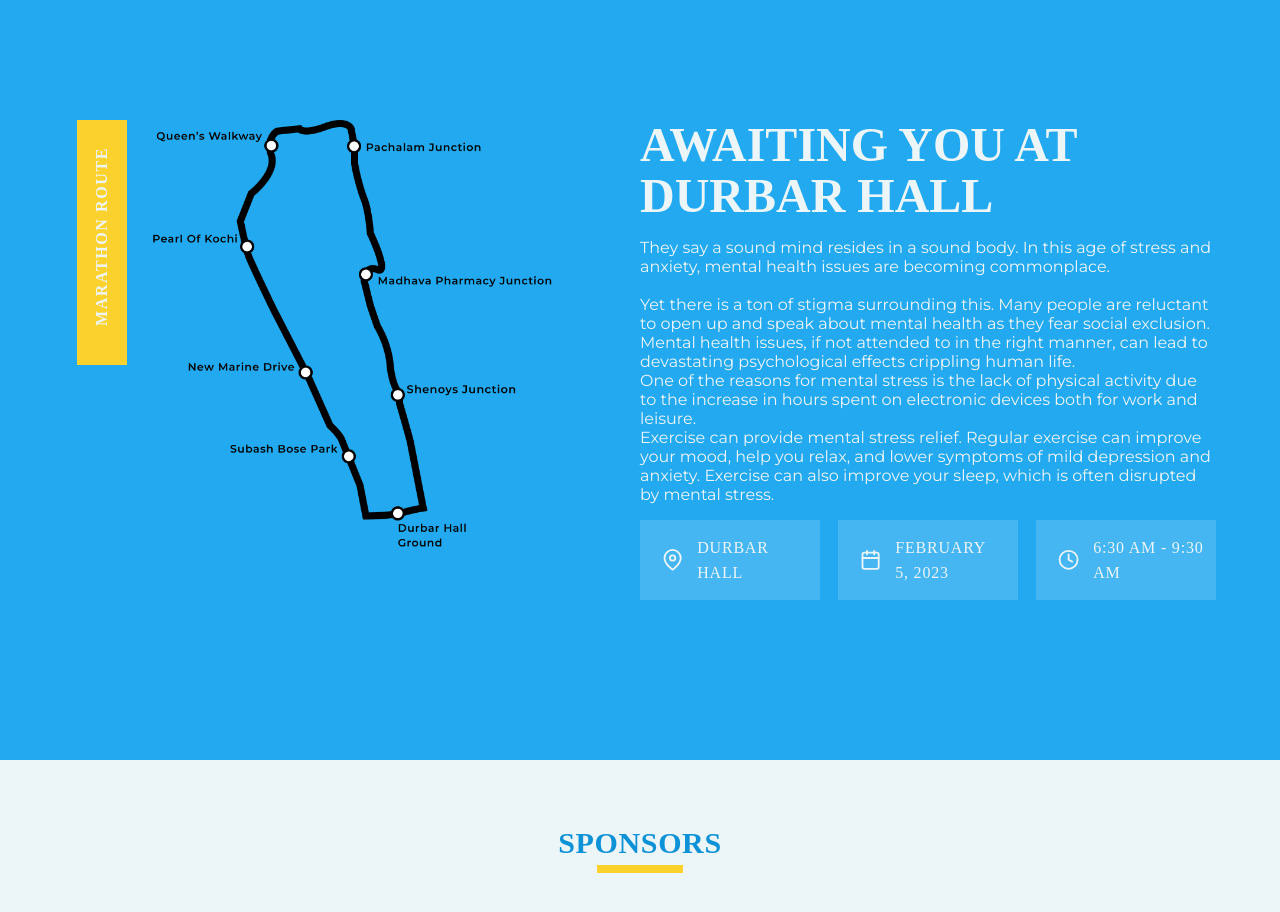
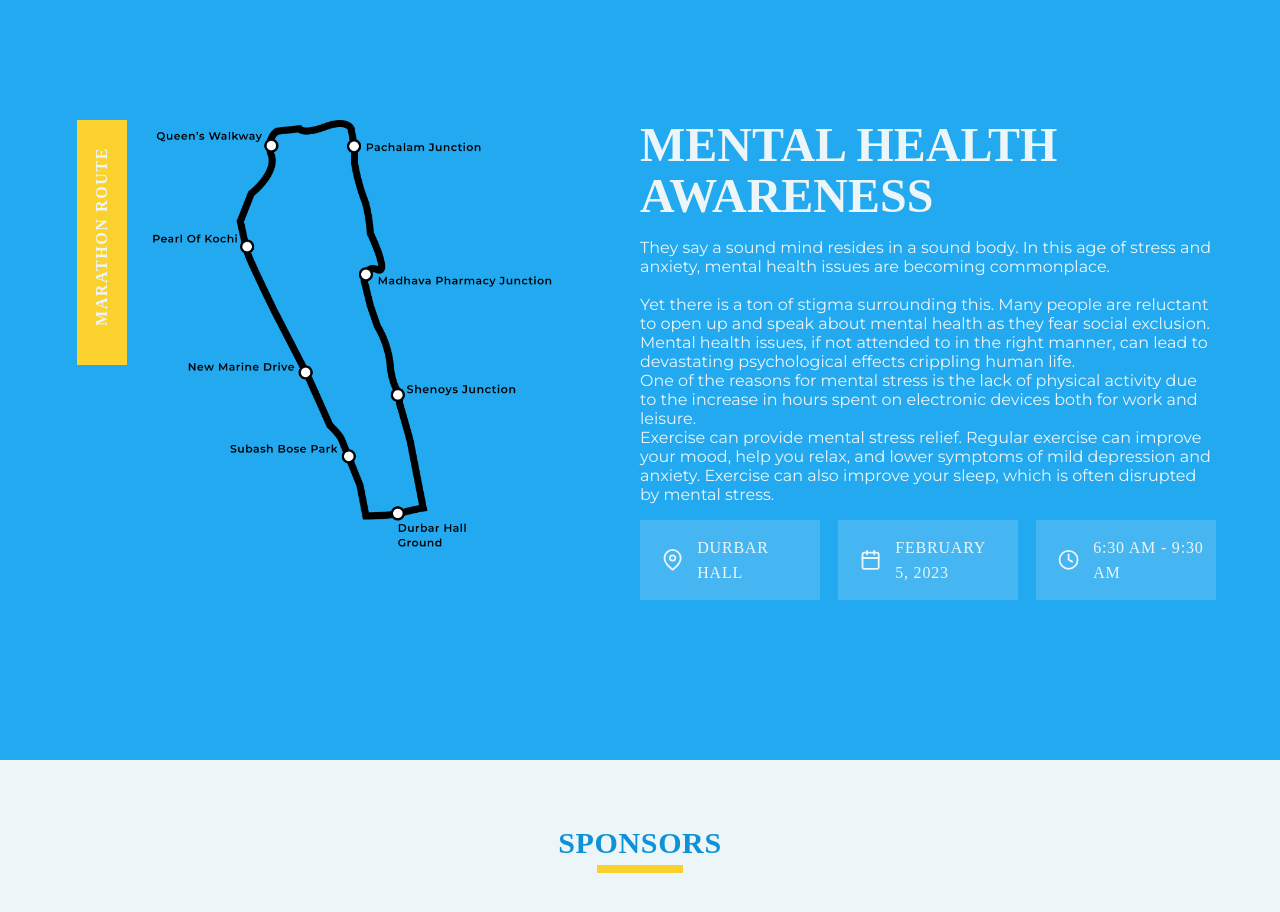
Before and after one commit to Excel2022Web/marathon, a React (Create React App) app: page / in a window 1280 px wide. Shown: the part 840-1752 px from the top of the page. Built offline with nearby package versions, Linux system fonts and the light colour scheme; a web font is replaced by a local one; what google-maps-react would draw is missing.

Commit message:
🏃‍♀️🏃‍♂️

```diff
--- a/src/components/About/About.js
+++ b/src/components/About/About.js
@@ -19,7 +19,7 @@ function About() {
         </div>
         <div className='about__right' data-aos="fade-left" data-aos-duration="1200">
           <div className='ar__content'>
-            <h1>AWAITING YOU AT DURBAR HALL </h1>
+            <h1>MENTAL HEALTH AWARENESS</h1>
             <p>
               They say a sound mind resides in a sound body. In this age of stress and anxiety,
               mental health issues are becoming commonplace.  <br /><br />
```
